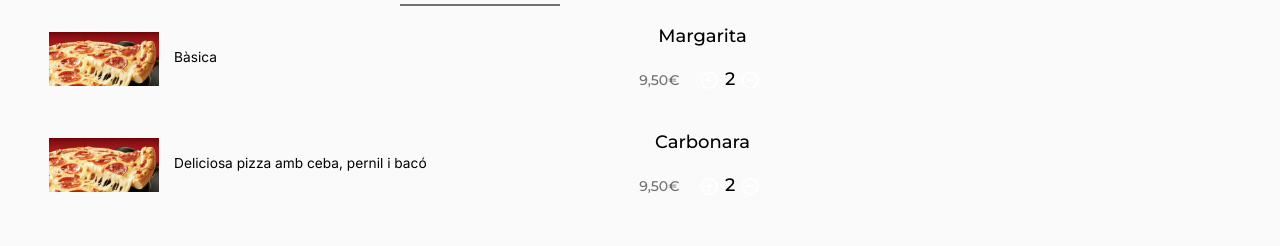
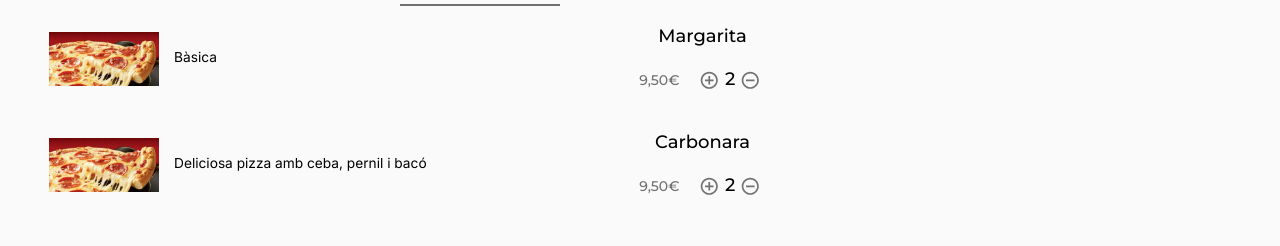
Before and after one commit to carlesonielfa/foodworld, a React (Create React App) app: page /fhc6/italia in a window 1280 px wide. Shown: the part 215-461 px from the top of the page. Built offline with nearby package versions, Linux system fonts and the light colour scheme.

Commit message:
Fixed misscolored buttons and App imports

```diff
--- a/src/App.js
+++ b/src/App.js
@@ -5,14 +5,19 @@ import { makeStyles, createMuiTheme } from "@material-ui/core/styles";
 import { ThemeProvider } from "@material-ui/styles";
 import "./App.css";
 import { Switch, Route, BrowserRouter } from "react-router-dom";
+
+// SCREENS
 import Carta from "./Carta";
 import Inici from "./Inici";
 import Cistella from "./Cistella";
 import Navegacio from "./Navegacio";
 import Italia from "./Italia";
+
+// FONTS
 import "typeface-montserrat";
 import "typeface-inter";
-//TEMA DE LA APP
+
+// APP THEME
 const darkTheme = createMuiTheme({
   typography: {
     fontFamily: '"Inter", "Montserrat", sans-serif',
@@ -66,7 +71,8 @@ const useStyles = makeStyles(theme => ({
     minHeight: "90vh"
   },
   title: {
-    color: theme.palette.primary.main
+    color: theme.palette.primary.main,
+    userSelect: "none",
   }
 }));
 
--- a/src/QuantitySelect.js
+++ b/src/QuantitySelect.js
@@ -15,7 +15,6 @@ const styles = makeStyles(theme => ({
     paddingRight: "15px"
   },
   iconButton: {
-    color: "white",
     padding: 0,
     paddingLeft: 5,
     paddingRight: 5
```
